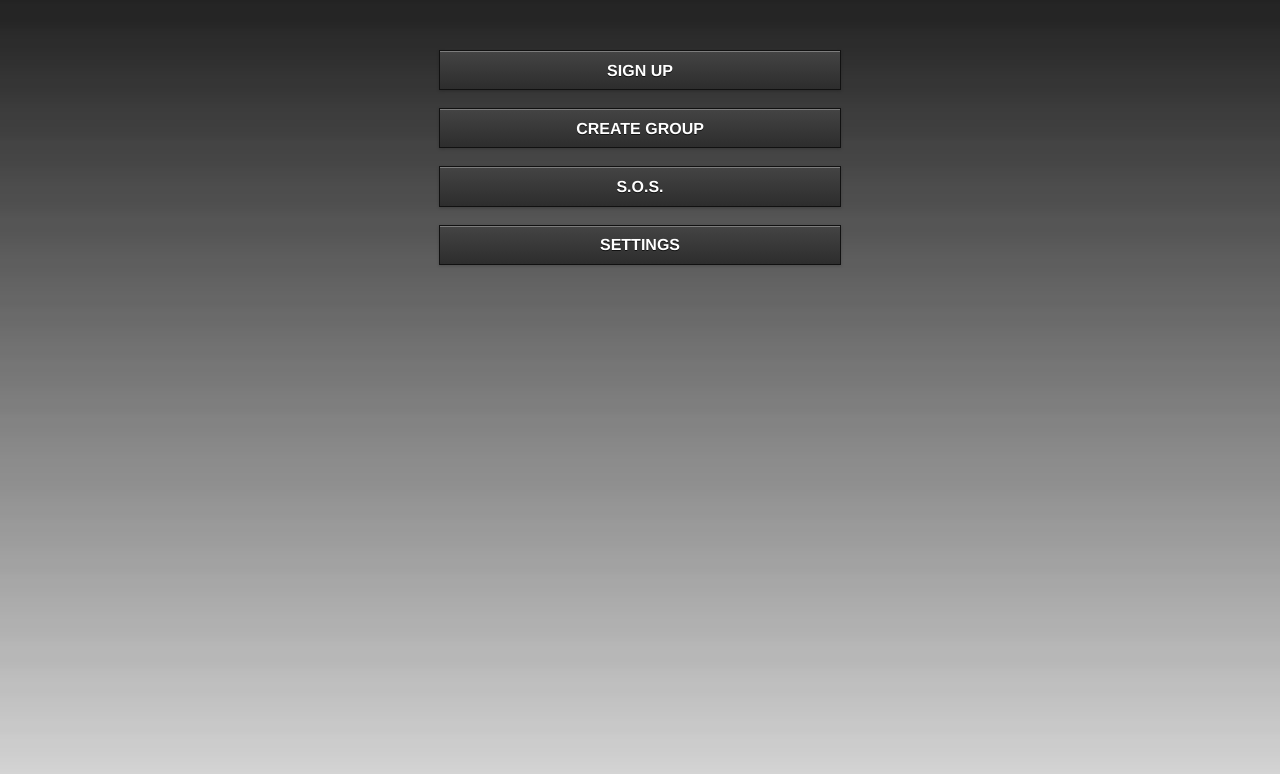
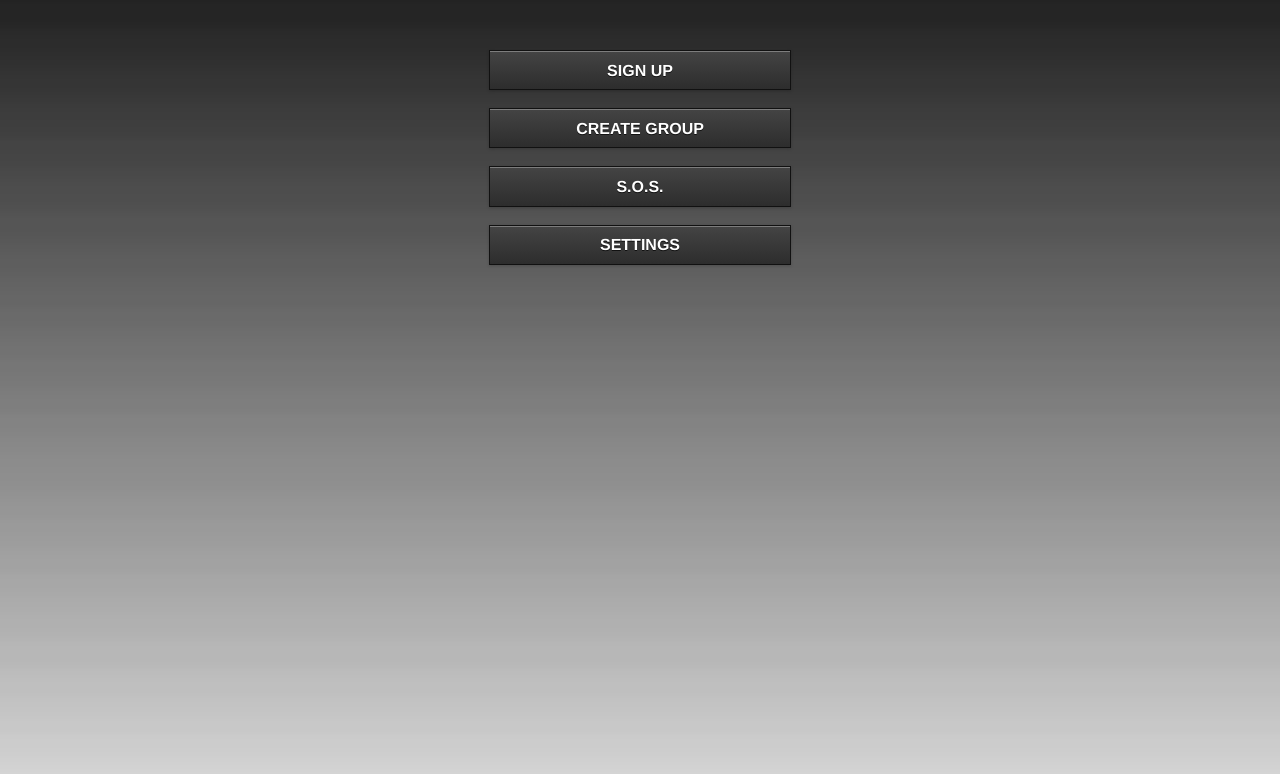
Before and after one commit to RegineClarisse/BBapp, a plain HTML site: page index.html in a window 1280 px wide. Drawn offline with Linux system fonts and the light colour scheme.

Commit message:
links working

```diff
--- a/index.html
+++ b/index.html
@@ -2,8 +2,9 @@
 <html>
 	<head>
         <title>HOME</title>
-        <meta name="viewport" content="width=device-width,target-densitydpi=185dpi,user-scalable=no,initial-scale=1.0"></meta>
-        <link rel="stylesheet" href="jquery.mobile-1.3.1.min.css" />
+
+		<meta name="viewport" content="width=device-width,target-densitydpi=185dpi,user-scalable=no,initial-scale=1.0"></meta>
+		<link rel="stylesheet" href="jquery.mobile-1.3.1.min.css" />
         <script src="jquery-1.9.1.min.js"></script>
         <script src="jquery.mobile-1.3.1.min.js"></script>
 		<style>
@@ -23,13 +24,13 @@
 
             <p>&nbsp;</p>
 
-            <a href="signup.html" type="button" name="btnsignup" data-transition="fade" data-theme="a" data-corners="false" style="margin:auto;width:400px;">SIGN UP</a>
+            <a href="signup.html" data-transition="fade" data-rel="external" data-ajax="false" data-role="button" data-theme="a" data-corners="false" style="margin:auto;width:300px;">SIGN UP</a>
             <br />
-            <a href="group.html" type="button" name="btngroup" data-transition="fade" data-theme="a" data-corners="false" style="margin:auto;width:400px;">CREATE GROUP</a>
+            <a href="group.html" data-transition="fade" data-rel="external" data-ajax="false" data-role="button" data-theme="a" data-corners="false" style="margin:auto;width:300px;">CREATE GROUP</a>
             <br />
-            <a href="sos.html" type="button" name="btnsos" data-transition="fade" data-theme="a" data-corners="false" style="margin:auto;width:400px;">S.O.S.</a>
+            <a href="sos.html" data-transition="fade" data-rel="external" data-ajax="false" data-role="button" data-theme="a" data-corners="false" style="margin:auto;width:300px;">S.O.S.</a>
             <br />
-            <a href="settings.html" type="button" name="btnsettings" data-transition="fade" data-theme="a" data-corners="false" style="margin:auto;width:400px;">SETTINGS</a>
+            <a href="settings.html" data-transition="fade" data-rel="external" data-ajax="false" data-role="button" data-theme="a" data-corners="false" style="margin:auto;width:300px;">SETTINGS</a>
 
         </form>
 		</div>
```
Also changed, not shown: group.html (+1 -9 lines), signup.html (+1 -8 lines), 1 other file.
